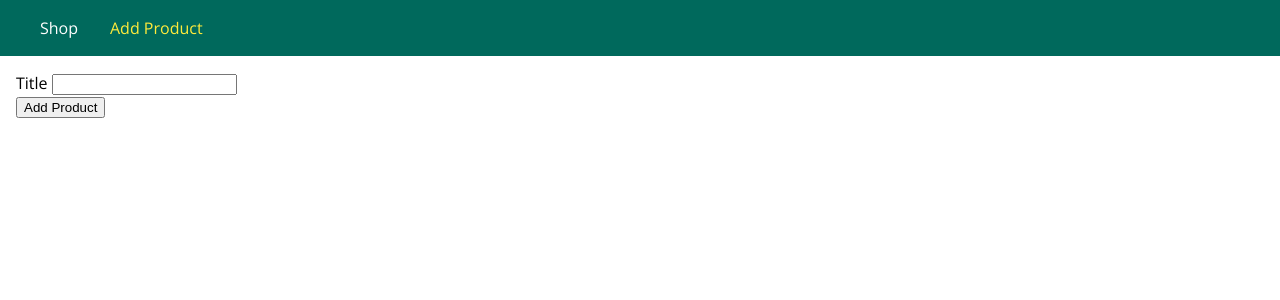
After one commit to Farhan7rizal/node, a Node server app: template views/add-product.ejs in a window 1280 px wide. The commit adds this page. Shown: the top 300 px of the page. Run offline with Node 20, Linux system fonts and the light colour scheme; the template is opened without the code that fills it: most values are stand-ins (such as "Sample title", 1, 10 or a date in 2020).

Commit message:
commit ejs

```diff
--- a/app.js
+++ b/app.js
@@ -4,7 +4,11 @@ const express = require('express');
 const bodyParser = require('body-parser');
 
 const app = express();
-const rootDir = require('./util/path');
+
+app.set('view engine', 'ejs');
+app.set('views', 'views');
+
+// const rootDir = require('./util/path');
 
 const adminRoutes = require('./routes/admin');
 const shopRoutes = require('./routes/shop');
@@ -12,11 +16,15 @@ const shopRoutes = require('./routes/shop');
 app.use(bodyParser.urlencoded({ extended: true }));
 app.use(express.static(path.join(__dirname, 'public')));
 
-app.use('/admin', adminRoutes);
+app.use('/admin', adminRoutes.routes);
 app.use(shopRoutes);
 
+// app.use((req, res, next) => {
+//   res.status(404).sendFile(path.join(__dirname, 'views', '404.html'));
+// });
+
 app.use((req, res, next) => {
-  res.status(404).sendFile(path.join(__dirname, 'views', '404.html'));
+  res.status(404).render('404', { pageTitle: 'Page not found!' });
 });
 
 app.listen(3000);
--- a/package.json
+++ b/package.json
@@ -14,6 +14,7 @@
   },
   "dependencies": {
     "body-parser": "^1.20.2",
+    "ejs": "^3.1.9",
     "express": "^4.18.3"
   }
 }
--- a/public/css/main.css
+++ b/public/css/main.css
@@ -1,70 +1,108 @@
+@import url('https://fonts.googleapis.com/css?family=Open+Sans:400,700');
+
+* {
+  box-sizing: border-box;
+}
+
 body {
   padding: 0;
   margin: 0;
+  font-family: 'Open Sans', sans-serif;
 }
+
 main {
   padding: 1rem;
+  margin: auto;
 }
+
 .main-header {
   width: 100%;
   height: 3.5rem;
-    background-color: rgb(241, 234, 29);
+  background-color: #00695c;
   padding: 0 1.5rem;
 }
+
 .main-header__nav {
   height: 100%;
   display: flex;
   align-items: center;
 }
+
 .main-header__item-list {
   list-style: none;
   margin: 0;
   padding: 0;
   display: flex;
 }
+
 .main-header__item {
   margin: 0 1rem;
   padding: 0;
 }
+
 .main-header__item a {
   text-decoration: none;
-    color: rgb(0, 0, 0);
+  color: white;
 }
+
 .main-header__item a:hover,
 .main-header__item a:active,
 .main-header__item a.active {
-    color: blue;
-  }
-  .product-form {
-    width: 10rem;
-    max-width: 100%;
-    margin: auto;
+  color: #ffeb3b;
 }
 
-  .form-control {
-    margin: 1rem 0;
-  }
-  .form-control label,
-  .form-control input {
-    display: block;
-    width: 150%;
+.grid {
+  display: flex;
+  flex-wrap: wrap;
+  justify-content: space-around;
+  align-items: stretch;
 }
 
-  .form-control input {
-    border: 1px solid rgb(241, 234, 29);
+.card {
+  box-shadow: 0 2px 8px rgba(0, 0, 0, 0.26);
+}
+
+.card__header,
+.card__content {
+  padding: 1rem;
+}
+
+.card__header h1,
+.card__content h1,
+.card__content h2,
+.card__content p {
+  margin: 0;
+}
+
+.card__image {
+  width: 100%;
+}
+
+.card__image img {
+  width: 100%;
+}
+
+.card__actions {
+    padding: 1rem;
+    text-align: center;
+}
+
+.card__actions button,
+.card__actions a {
+    margin: 0 0.25rem;
+}
+
+.btn {
   font: inherit;
-    border-radius: 2px;
-  }
-  button {
-    font: inherit;
-    border: 1px solid rgb(241, 234, 29);
-    background: rgb(241, 234, 29);
+  border: 1px solid #00695c;
+  color: #00695c;
+  background: white;
   border-radius: 3px;
   cursor: pointer;
 }
 
-  button:hover,
-  button:active {
-    background-color: blue;
+.btn:hover,
+.btn:active {
+  background-color: #00695c;
   color: white;
 }
--- a/routes/shop.js
+++ b/routes/shop.js
@@ -5,9 +5,11 @@ const express = require('express');
 const router = express.Router();
 
 const rootDir = require('../util/path');
+const adminData = require('./admin');
 
 router.get('/', (req, res, next) => {
-  res.sendFile(path.join(rootDir, 'views', 'shop.html'));
+  console.log('shop js', adminData.products);
+  res.render('shop', { pageTitle: 'SHOP' });
 });
 
 module.exports = router;
--- /dev/null
+++ b/views/add-product.ejs
@@ -0,0 +1,32 @@
+<!DOCTYPE html>
+<html lang="en">
+  <head>
+    <meta charset="UTF-8" />
+    <meta name="viewport" content="width=device-width, initial-scale=1.0" />
+    <title><%= pageTitle %></title>
+    <link rel="stylesheet" href="/css/main.css" />
+  </head>
+  <body>
+    <header class="main-header">
+      <nav class="main-header__nav">
+        <ul class="main-header__item-list">
+          <li class="main-header__item"><a href="/">Shop</a></li>
+          <li class="main-header__item">
+            <a class="active" href="/admin/add-product">Add Product</a>
+          </li>
+        </ul>
+      </nav>
+    </header>
+
+    <main>
+      <form class="product-form" action="/admin/add-product" method="POST">
+        <div class="form-control">
+          <label for="title">Title</label>
+          <input type="text" name="title" id="title" />
+        </div>
+
+        <button type="submit">Add Product</button>
+      </form>
+    </main>
+  </body>
+</html>
```
Also changed, not shown: public/css/forms.css (added, +20 -0 lines), public/css/product.css (added, +25 -0 lines), routes/admin.js (+8 -5 lines), views/404.ejs (added, +30 -0 lines), views/shop.ejs (added, +26 -0 lines), README.md, 1 other file. Lines whose indentation alone changed are shown as unchanged.
